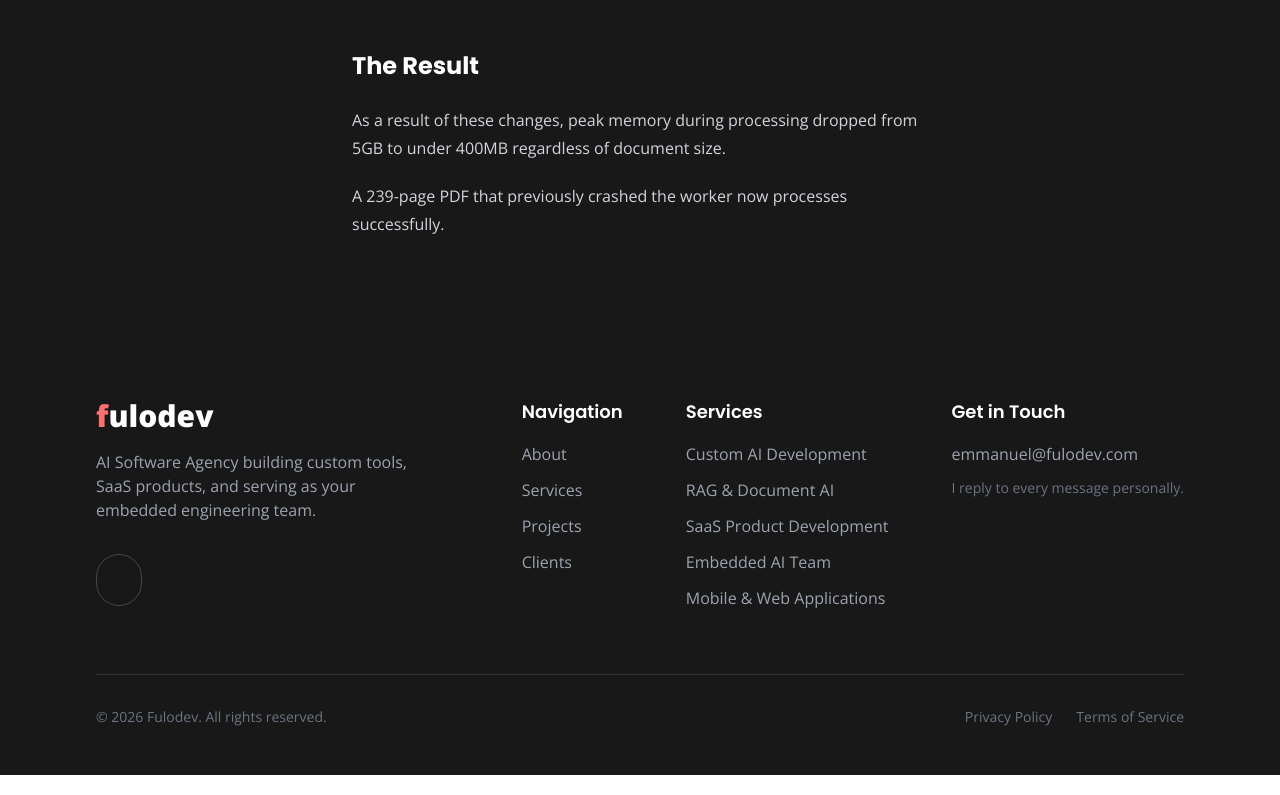
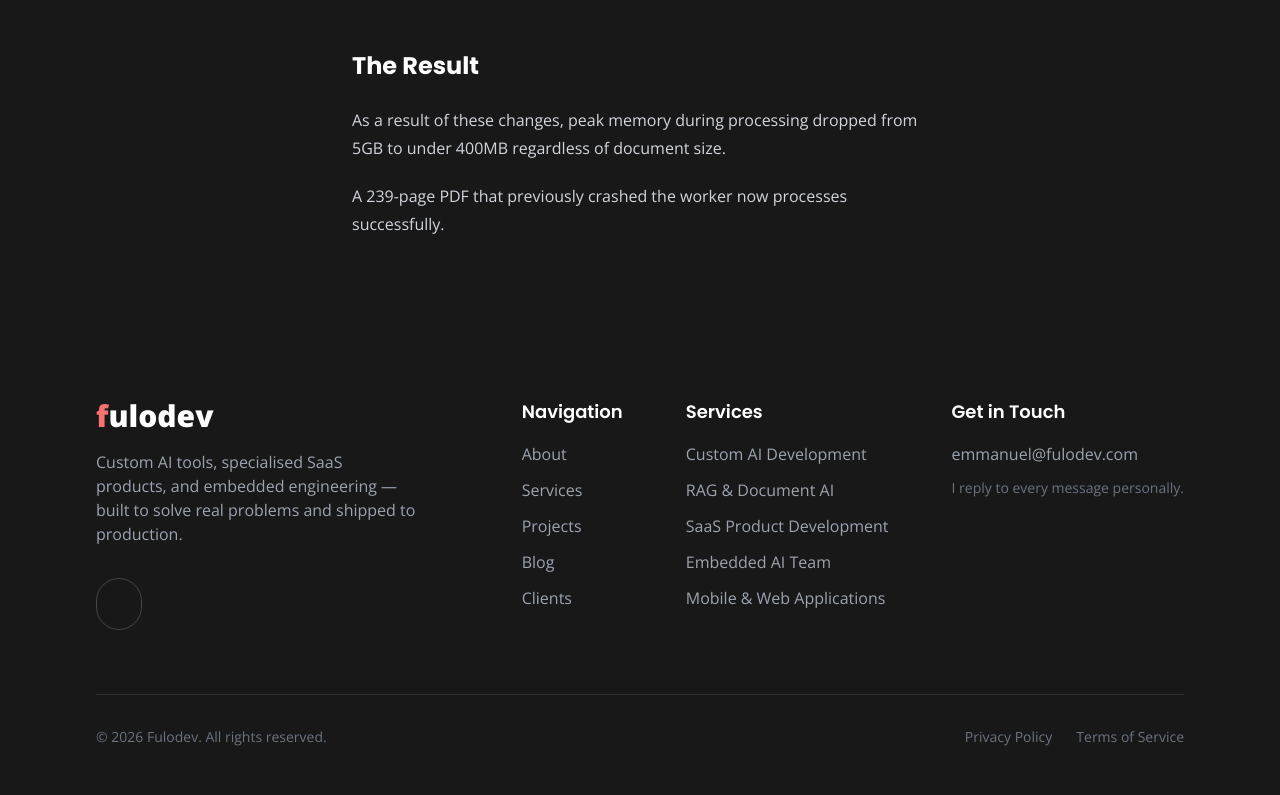
Before and after one commit to emmanueluwa/agency, a React (Vite) app: page /blog/processing-large-pdfs in a window 1280 px wide. Shown: the part 2267-3062 px from the top of the page. Built offline with nearby package versions, Linux system fonts and the light colour scheme; some icons are missing.

Commit message:
updating copy and footer link

```diff
--- a/src/components/Footer.jsx
+++ b/src/components/Footer.jsx
@@ -16,8 +16,8 @@ const Footer = () => {
             <span className="text-red-400">f</span>ulodev
           </a>
           <p className="text-gray-400 max-w-xs">
-            AI Software Agency building custom tools, SaaS products, and serving
-            as your embedded engineering team.
+            Custom AI tools, specialised SaaS products, and embedded engineering
+            — built to solve real problems and shipped to production.
           </p>
 
           {/* Social Links */}
@@ -45,6 +45,9 @@ const Footer = () => {
             </a>
             <a href="#portfolio" className="block hover:text-white transition">
               Projects
+            </a>
+            <a href="/blog" className="block hover:text-white transition">
+              Blog
             </a>
             <a href="#partners" className="block hover:text-white transition">
               Clients
--- a/src/components/Projects.jsx
+++ b/src/components/Projects.jsx
@@ -14,8 +14,8 @@ export const Projects = () => {
           Real products. Real impact.
         </h2>
         <p className="max-w-2xl mx-auto mt-6 text-gray-300 text-lg">
-          From AI-powered SaaS tools to full-stack production systems — here’s
-          what we’ve built and shipped.
+          From AI-powered SaaS tools to full-stack production systems — built
+          and shipped to production.
         </p>
       </div>
 
--- a/src/components/Services.jsx
+++ b/src/components/Services.jsx
@@ -1,6 +1,4 @@
-import React from "react";
 import { Link } from "react-scroll";
-import { RouterLink } from "react-router-dom";
 
 export const Services = () => {
   return (
```
